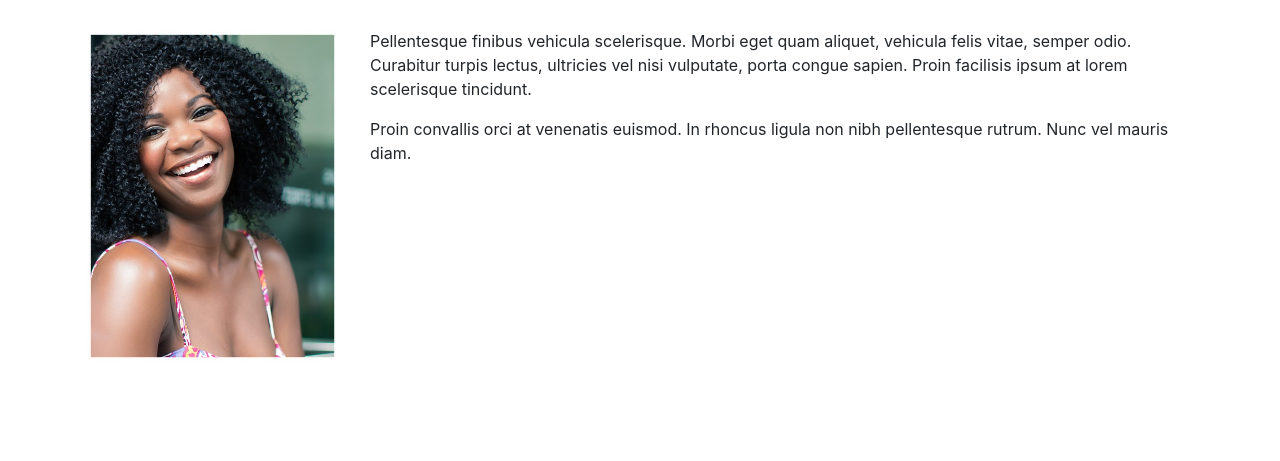
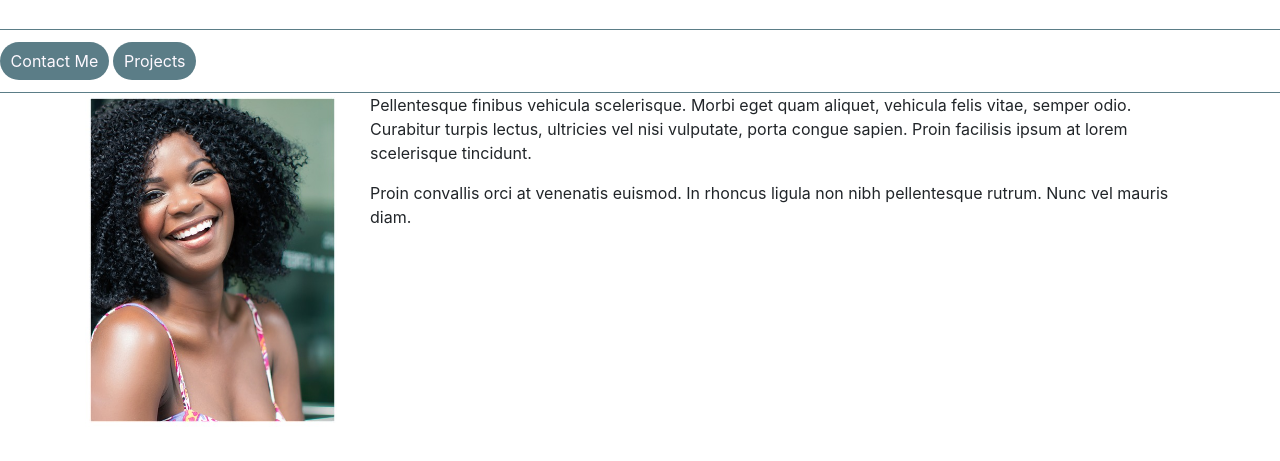
Before and after one commit to Andrew-Charlesworth/TrainingforWebdev, a plain HTML site: page portfolio/bootstrap-examples.html in a window 1280 px wide. Shown: the part 315-776 px from the top of the page. Drawn offline with nearby package versions, Linux system fonts and the light colour scheme.

Commit message:
june20new

```diff
--- a/portfolio/bootstrap-examples.html
+++ b/portfolio/bootstrap-examples.html
@@ -2,7 +2,7 @@
 
 <html lang="en">
 
-    <header class="jumbotron">
+
     <head>
 
 	<meta charset="utf-8">
@@ -11,17 +11,40 @@
 
    <link rel="stylesheet" href="https://stackpath.bootstrapcdn.com/bootstrap/4.1.3/css/bootstrap.min.css"
    integrity="sha384-MCw98/SFnGE8fJT3GXwEOngsV7Zt27NXFoaoApmYm81iuXoPkFOJwJ8ERdknLPMO" crossorigin="anonymous">
+<style>
+nav {
+    border-top: thin #5b7d87 solid;
+    border-bottom: thin #5b7d87 solid;
+    padding-top: 12px;
+    padding-bottom: 12px;
 
+}
 
+nav .btn {
+	background-color: #5b7d87;
+	color: #fef9ff;
+	   }
+nav .btn:hover{
+    font-weight: bold;
+	}
+
+	</style>
+	</head>
+
+	<header class="jumbotron">
 	<h1>Marci Kitzmiller</h1>
     <h2 class="font-italic">Web Developer Extraordinaire</h2>
     <h3 class="text-right mt-5">Solving Web Dev problems every day!</h3>
-	</head>
+
+	</header>
+	<nav>
+	    <a class="btn badge-pill" href="">Contact Me</a>
+		<a class="btn badge-pill" href="">Projects</a>
+
+		</nav>
 
 
-	</header>
-
-	<body>
+	<body id="background-color green">
 	<div class="container">
 	<div class="row">
 
```
Also changed, not shown: portfolio/index.html (+4 -2 lines).
